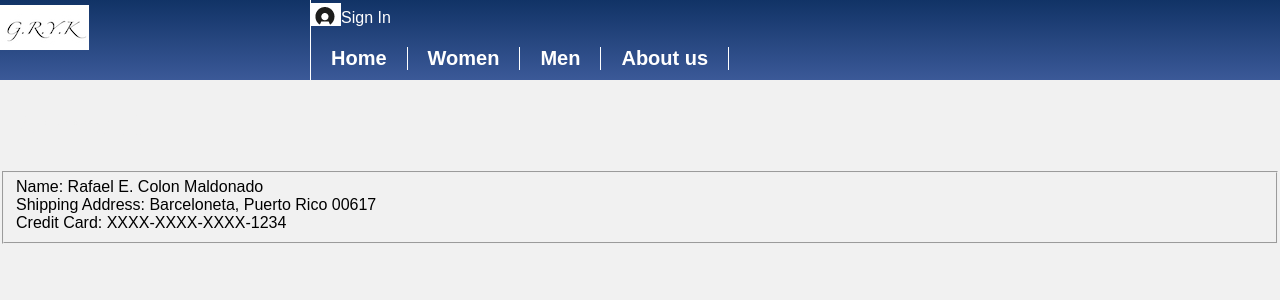
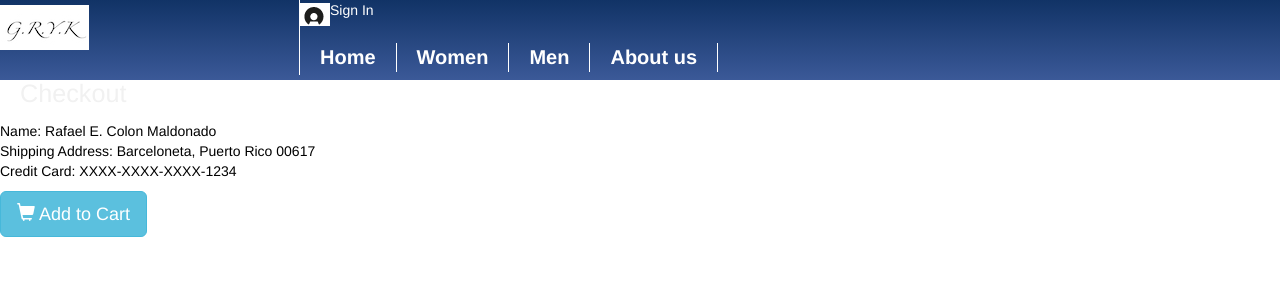
Before and after one commit to rcMaldonado10/shoe-Plaza, a PHP site: page /checkout.php in a window 1280 px wide. Shown: the top 300 px of the page. Run offline with PHP 8.4, Linux system fonts and the light colour scheme; some libraries are stand-ins or nearby versions.

Commit message:
cart button

```diff
--- a/checkout.php
+++ b/checkout.php
@@ -10,7 +10,6 @@
     <link rel="stylesheet" type="text/css" href="stylesstore.css"/>
 </head>
 <body>
-
     <div id="container">
         <div id="topbar">
 
@@ -55,6 +54,19 @@
                     Name: Rafael E. Colon Maldonado</br>
                     Shipping Address: Barceloneta, Puerto Rico 00617</br>
                     Credit Card: XXXX-XXXX-XXXX-1234</br>
+                    <meta name="viewport" content="width=device-width, initial-scale=1">
+    <link rel="stylesheet" href="https://maxcdn.bootstrapcdn.com/bootstrap/3.3.7/css/bootstrap.min.css">
+    <script src="https://ajax.googleapis.com/ajax/libs/jquery/3.1.1/jquery.min.js"></script>
+    <script src="https://maxcdn.bootstrapcdn.com/bootstrap/3.3.7/js/bootstrap.min.js"></script>
+  </head>
+        </button>
+      </p>
+        <a href="#" class="btn btn-info btn-lg">
+          <span class="glyphicon glyphicon-shopping-cart"></span> Add to Cart
+        </a>
+      </p>
+    </div>
+  </body>
                 </fieldset>
             </form>
 
```
